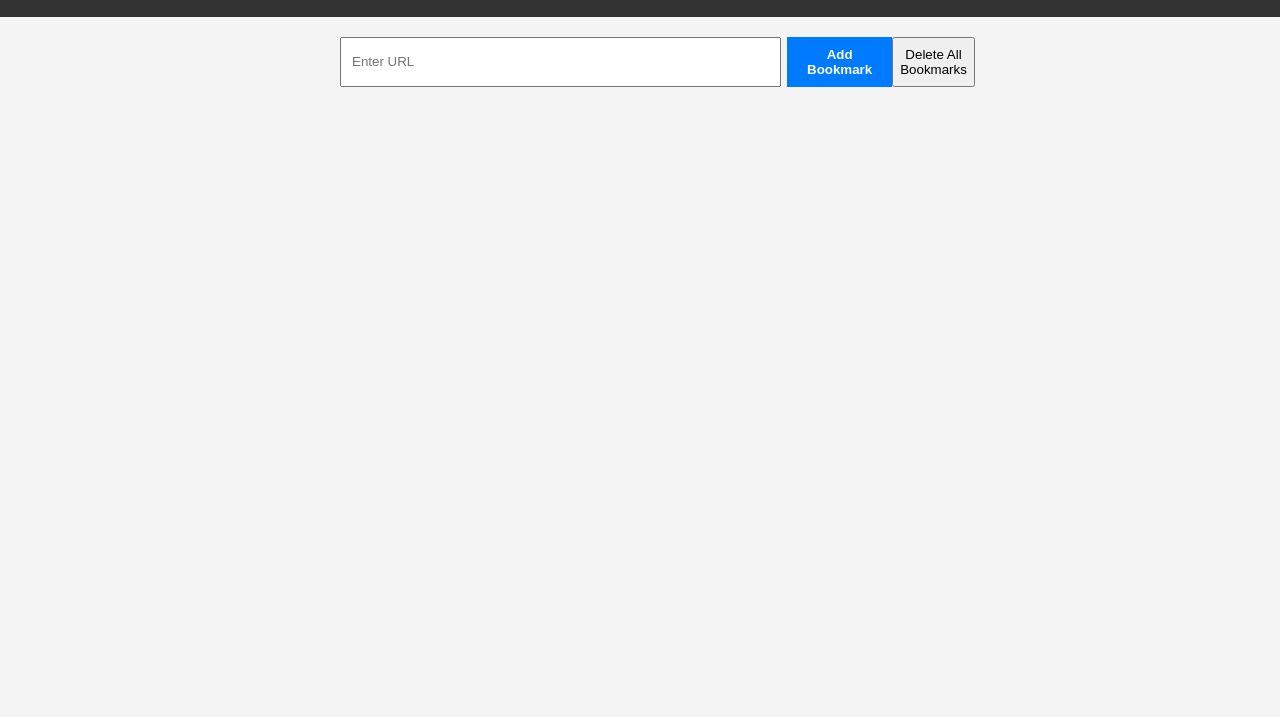
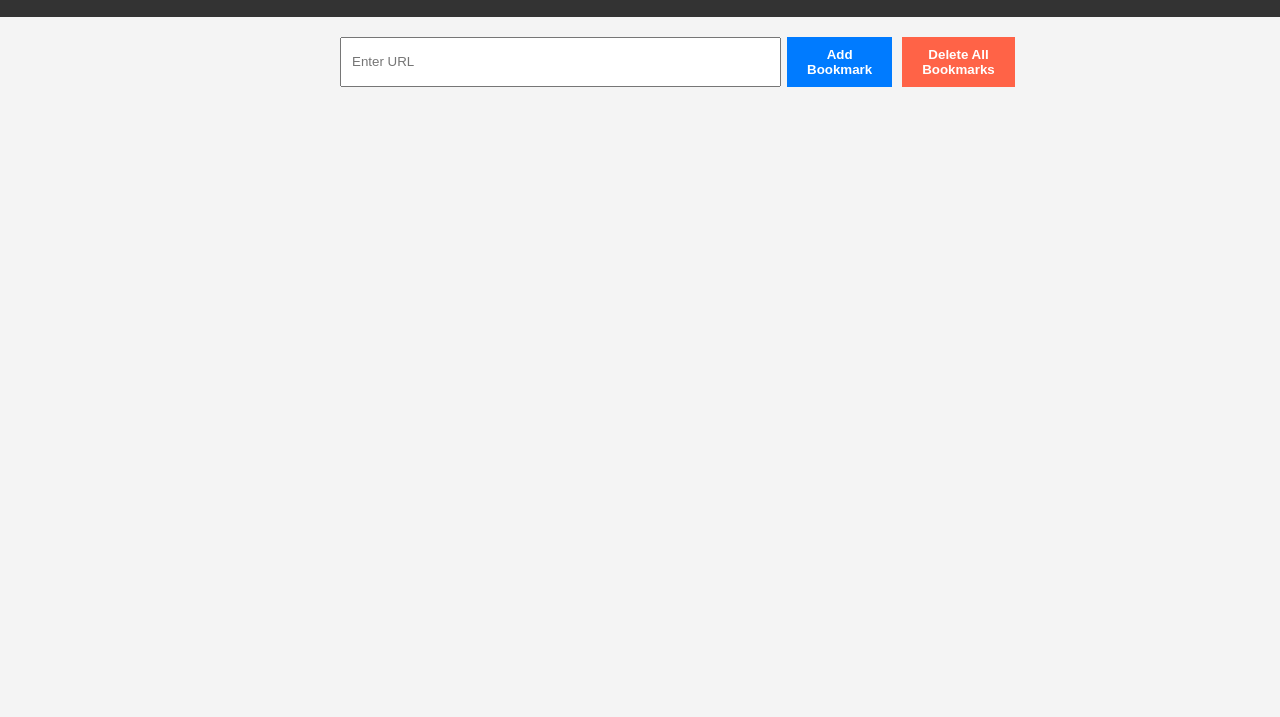
Before and after one commit to FrankGrillo1991/Bookmark-Landing-Page, a plain HTML site: page index.html in a window 1280 px wide. Shown: the part 83-800 px from the top of the page. Drawn offline with Linux system fonts and the light colour scheme.

Commit message:
Update styles.css

```diff
--- a/styles.css
+++ b/styles.css
@@ -39,3 +39,21 @@ button#addBookmark {
     font-weight: 600;
     margin-left: 6px;
 }
+
+button#addBookmark:hover {
+    background-color: #160af3;
+}
+
+button#deleteAll {
+    background-color: #ff6347;
+    color: #fff;
+    border: none;
+    padding: 10px 20px;
+    cursor: pointer;
+    margin-left: 10px;
+    font-weight: 600;
+}
+
+button#deleteAll:hover {
+    background-color: #f80404;
+}
```
